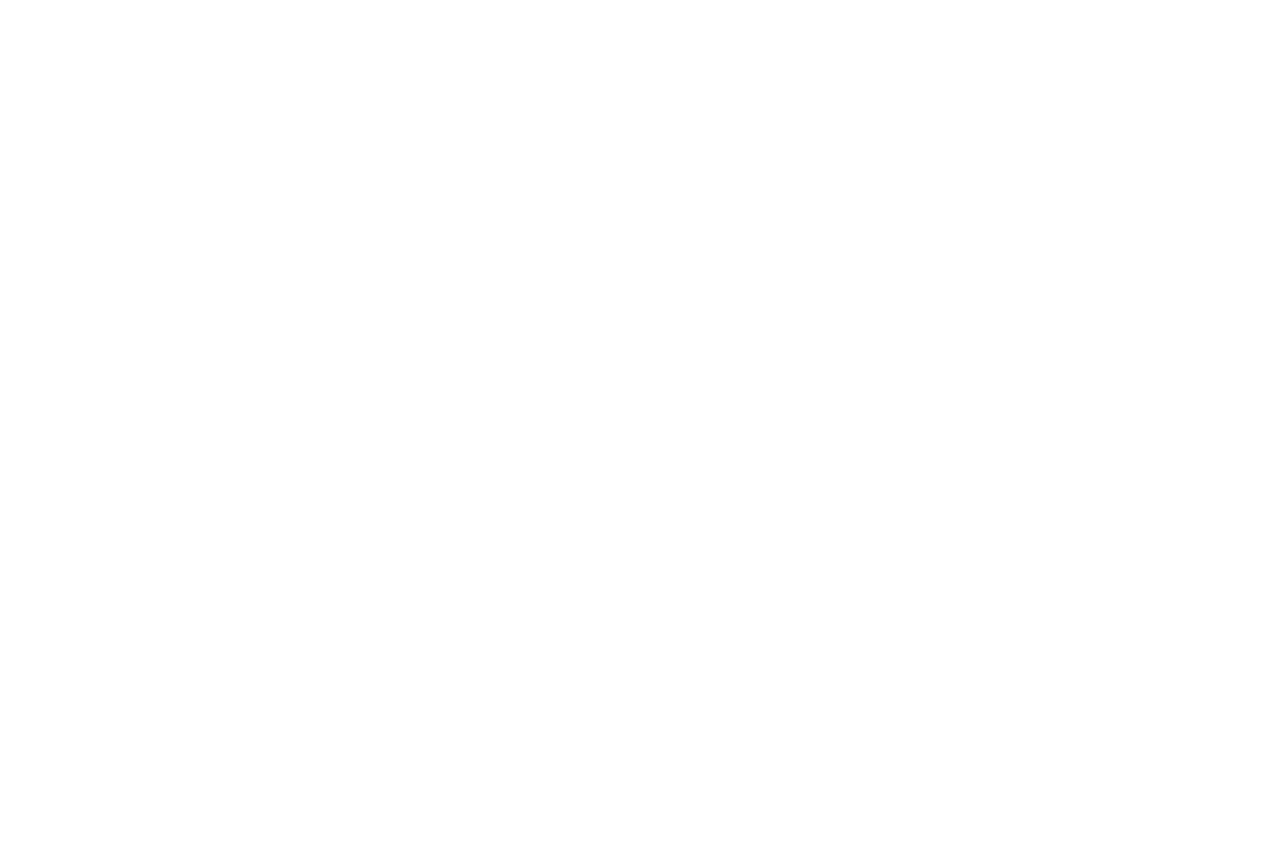
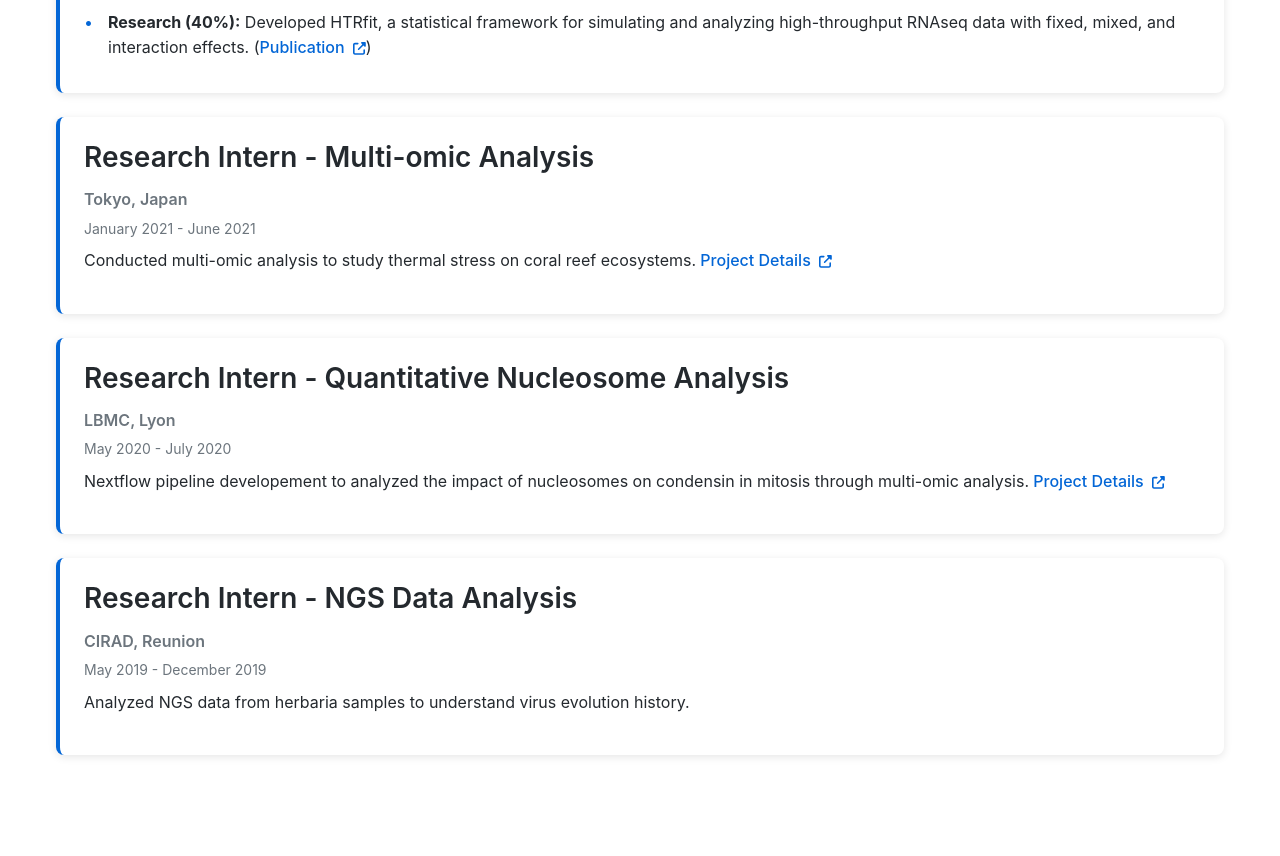
Before and after one commit to aduvermy/portfolio, a React (Vite) app: page / in a window 1280 px wide. Shown: the part 1907-2763 px from the top of the page. Before the commit the page ends 1424 px from the top, so only its background shows below. Built offline with nearby package versions, Linux system fonts and the light colour scheme.

Commit message:
feat: refactor App component to remove routing and use direct section rendering

```diff
--- a/src/App.tsx
+++ b/src/App.tsx
@@ -1,33 +1,36 @@
 import { ThemeProvider } from 'styled-components';
-import { HashRouter as Router, Routes, Route } from 'react-router-dom';
 import { theme } from './styles/theme';
 import { GlobalStyles } from './styles/GlobalStyles';
 import { Layout } from './components/Layout/Layout';
 
-// Pages (we'll create these next)
+// Pages/Sections
 import { About } from './pages/About';
 import { Experience } from './pages/Experience';
 import { Projects } from './pages/Projects';
 import { Publications } from './pages/Publications';
 import { Education } from './pages/Education';
-// import { Recipes } from './pages/Recipes';
 
 function App() {
   return (
     <ThemeProvider theme={theme}>
       <GlobalStyles theme={theme} />
-      <Router>
-        <Layout>
-          <Routes>
-            <Route path="/" element={<About />} />
-            <Route path="/experience" element={<Experience />} />
-            <Route path="/projects" element={<Projects />} />
-            <Route path="/publications" element={<Publications />} />
-            <Route path="/education" element={<Education />} />
-            {/* <Route path="/recipes" element={<Recipes />} /> */}
-          </Routes>
-        </Layout>
-      </Router>
+      <Layout>
+        <section id="about">
+          <About />
+        </section>
+        <section id="experience">
+          <Experience />
+        </section>
+        <section id="projects">
+          <Projects />
+        </section>
+        <section id="publications">
+          <Publications />
+        </section>
+        <section id="education">
+          <Education />
+        </section>
+      </Layout>
     </ThemeProvider>
   );
 }
```
